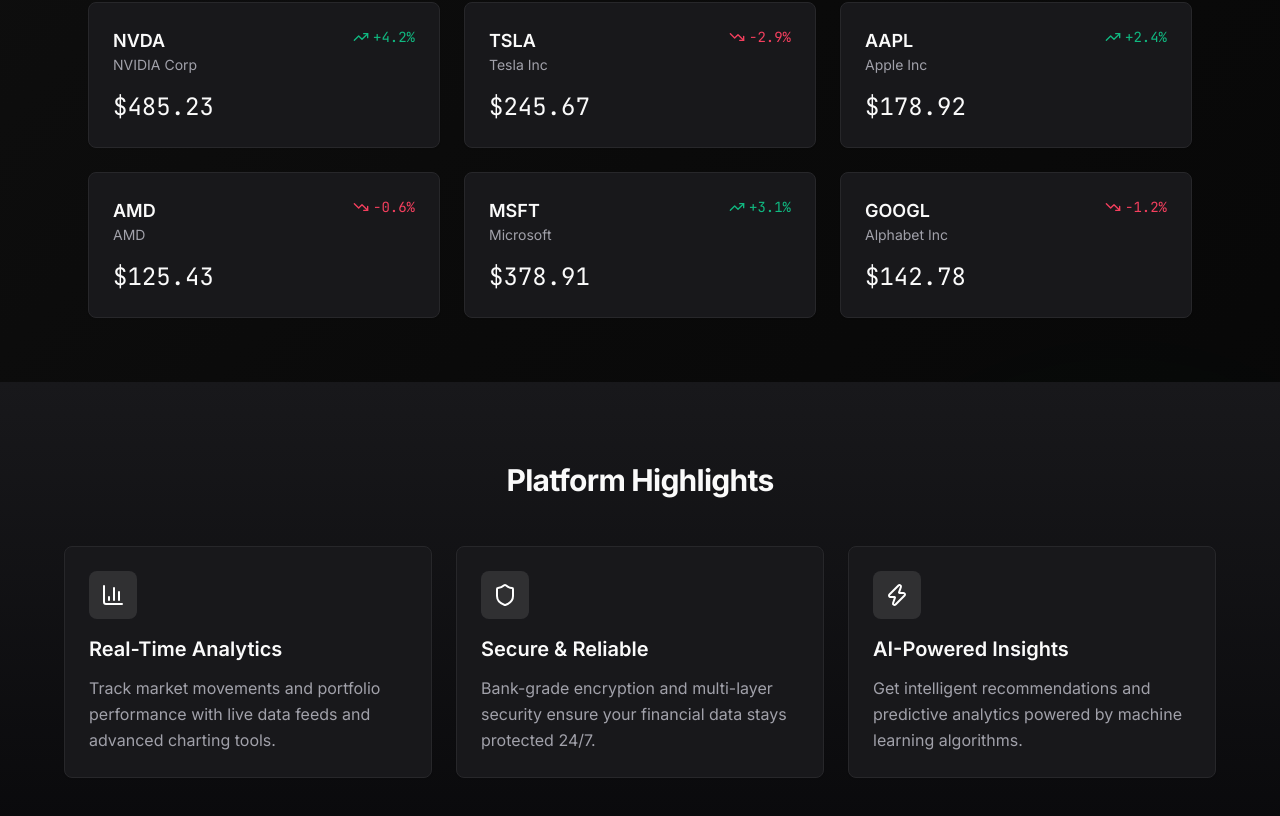
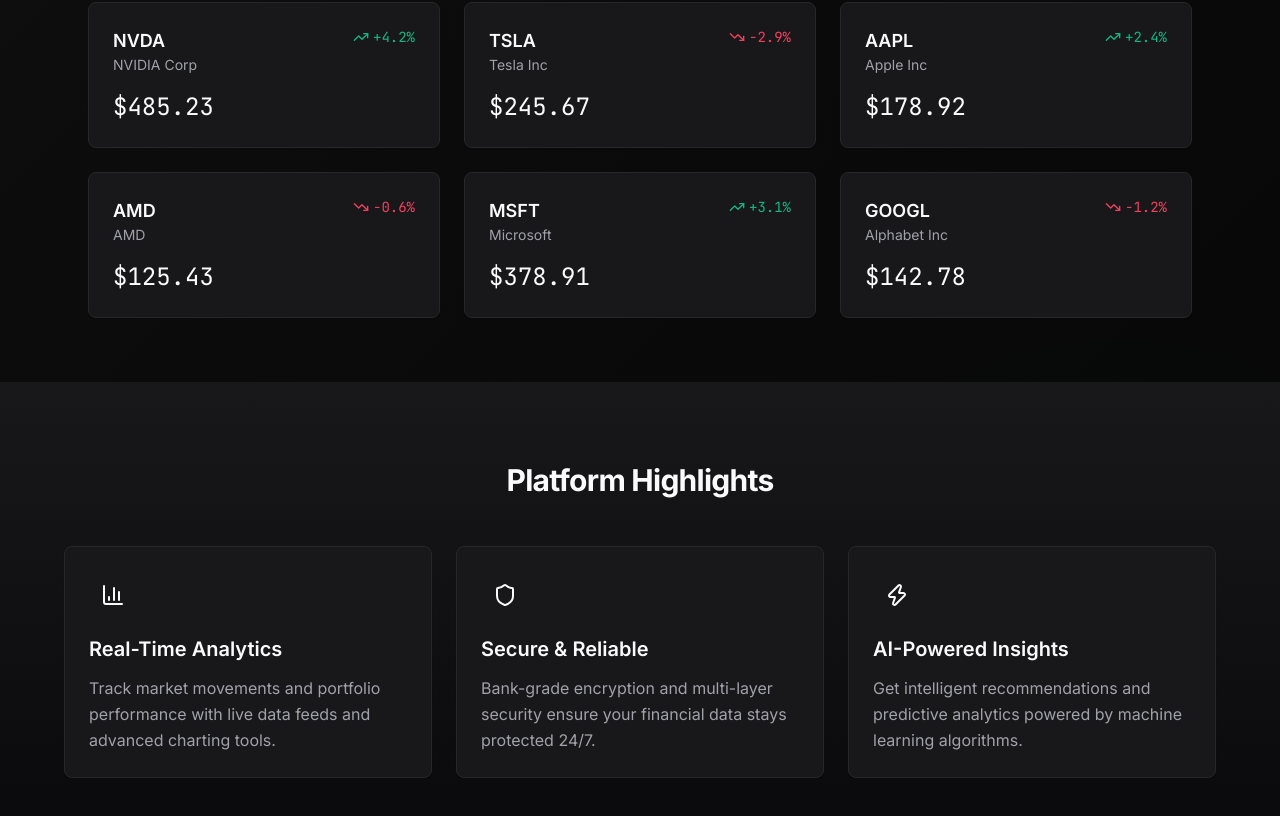
Before and after one commit to UbaidUrRehmaanDar/financial-dashboard, a React (Vite) app: page / in a window 1280 px wide. Shown: the part 658-1474 px from the top of the page. Built offline with nearby package versions, Linux system fonts and the light colour scheme; no server answers.

Commit message:
fix: RLS policies + supabase insert payload

```diff
--- a/src/pages/Auth.jsx
+++ b/src/pages/Auth.jsx
@@ -114,7 +114,7 @@
       </div>
 
       {/* ── Right panel — form ────────────────────────────────────────────── */}
-      <div className="flex-1 flex flex-col items-center justify-center px-6 py-12 relative">
+      <div className="flex-1 flex flex-col items-center justify-center px-6 py-12 relative bg-background">
 
         {/* Theme toggle — top right */}
         <button
@@ -163,7 +163,7 @@
           </div>
 
           {/* Tab switcher */}
-          <div className="flex bg-card border border-border rounded-lg p-1 mb-6">
+          <div className="flex bg-foreground/5 border border-border rounded-lg p-1 mb-6">
             {['login', 'signup'].map((m) => (
               <button
                 key={m}
--- a/src/pages/LandingPage.jsx
+++ b/src/pages/LandingPage.jsx
@@ -4,6 +4,7 @@
 import { Card } from '@/components/ui/card';
 import { Button } from '@/components/ui/button';
 import { useTheme } from '@/hooks/useTheme';
+import { cn } from '@/lib/util';
 
 const LandingPage = () => {
   const { theme, toggleTheme } = useTheme();
@@ -40,7 +41,10 @@
   ];
 
   return (
-    <div className="min-h-screen animated-gradient text-foreground relative overflow-hidden">
+    <div className={cn(
+      'min-h-screen text-foreground relative overflow-hidden',
+      theme === 'dark' ? 'animated-gradient' : 'bg-background',
+    )}>
       {/* Background Blobs */}
       <motion.div
         className="absolute top-0 left-0 w-96 h-96 bg-indigo-500/30 rounded-full blur-[120px]"
@@ -184,8 +188,8 @@
                 transition={{ duration: 0.6, delay: index * 0.1, ease: 'easeOut' }}
               >
                 <Card className="card-premium p-6 h-full">
-                  <div className="w-12 h-12 bg-white/10 rounded-lg flex items-center justify-center mb-4">
-                    <feature.icon className="w-6 h-6 text-white" />
+                  <div className="w-12 h-12 bg-foreground/10 rounded-lg flex items-center justify-center mb-4">
+                    <feature.icon className="w-6 h-6 text-foreground" />
                   </div>
                   <h3 className="text-xl font-semibold mb-3">{feature.title}</h3>
                   <p className="text-muted-foreground leading-relaxed">{feature.description}</p>
```
